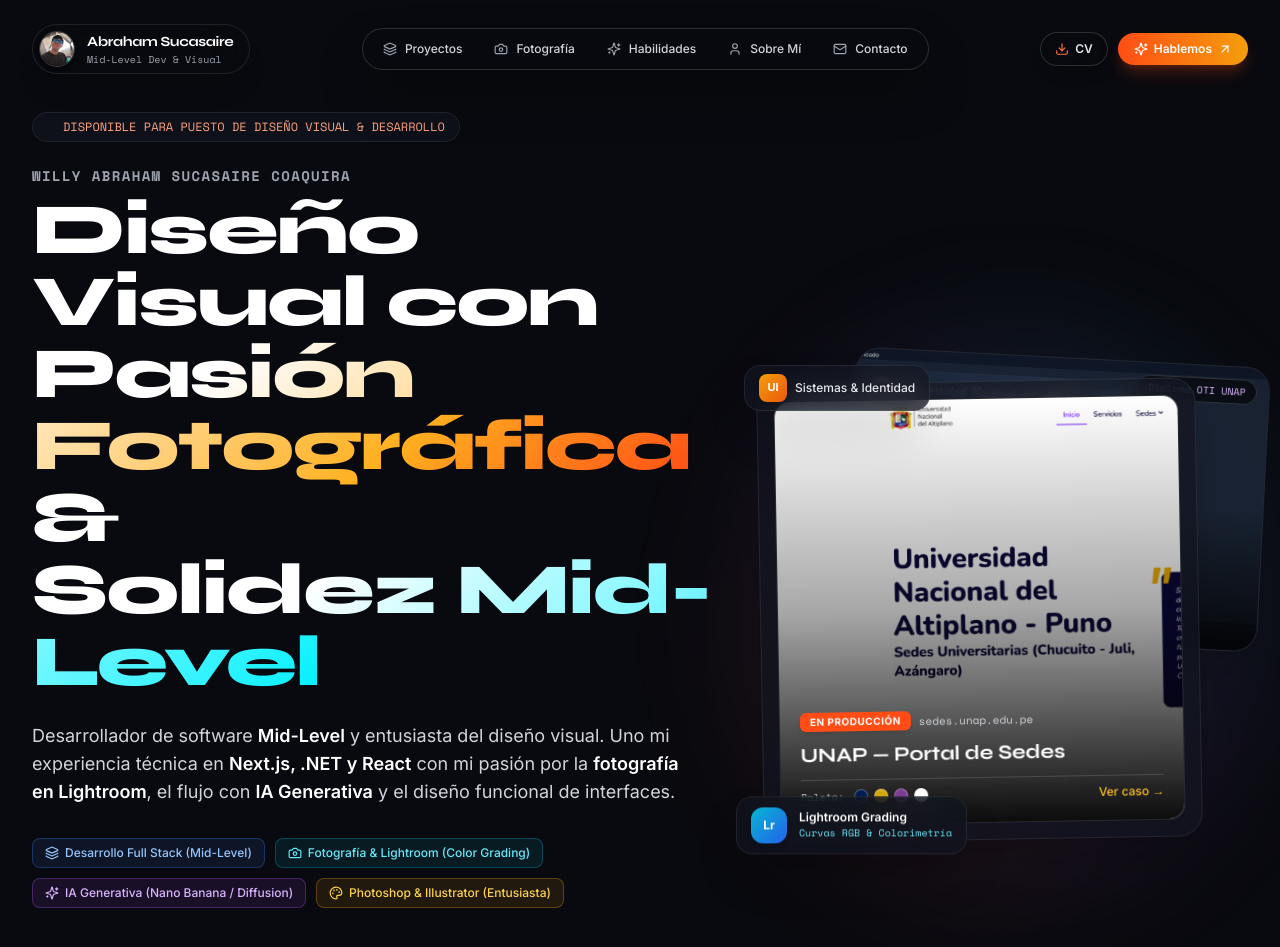
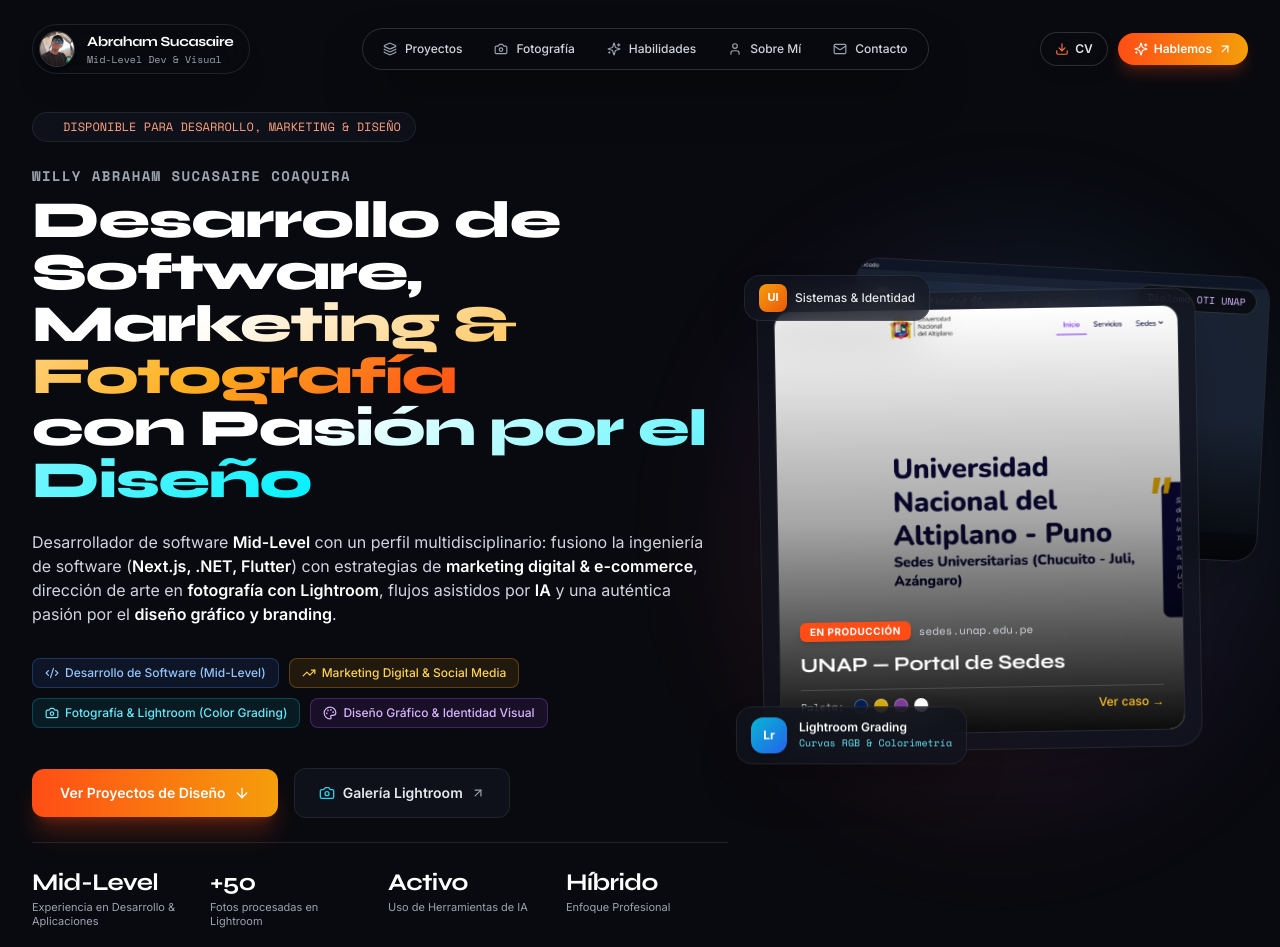
Before and after one commit to AbrahamSucasaire/portafolio_cv, a Next.js app: page / in a window 1280 px wide. Shown: the top 947 px of the page. Built offline with nearby package versions, Linux system fonts and the light colour scheme; a web font is replaced by a local one.

Commit message:
style: calibrar tamaño tipografico del Hero para mejor armonia visual

```diff
--- a/src/components/Hero.tsx
+++ b/src/components/Hero.tsx
@@ -2,7 +2,7 @@
 
 import React from "react";
 import { PERSONAL_INFO } from "@/data/portfolio-data";
-import { ArrowDown, Sparkles, Camera, Palette, Layers, Award, ArrowUpRight } from "lucide-react";
+import { ArrowDown, Sparkles, Camera, Palette, Layers, Award, ArrowUpRight, Code2, TrendingUp } from "lucide-react";
 
 export default function Hero() {
   return (
@@ -20,7 +20,7 @@
             {/* Status Pill */}
             <div className="inline-flex items-center gap-2 px-3.5 py-1.5 rounded-full glass-panel border border-brand-500/30 text-xs font-mono text-brand-300">
               <span className="w-2 h-2 rounded-full bg-brand-500 animate-ping" />
-              <span>DISPONIBLE PARA PUESTO DE DISEÑO VISUAL & DESARROLLO</span>
+              <span>DISPONIBLE PARA DESARROLLO, MARKETING & DISEÑO</span>
             </div>
 
             {/* Main Editorial Headline */}
@@ -28,35 +28,35 @@
               <h2 className="font-mono text-xs sm:text-sm tracking-widest text-gray-400 uppercase font-semibold">
                 Willy Abraham Sucasaire Coaquira
               </h2>
-              <h1 className="font-display text-4xl sm:text-6xl xl:text-7xl font-extrabold tracking-tight leading-[1.05] text-white">
-                Diseño Visual con <br />
-                <span className="text-gradient-primary">Pasión Fotográfica</span> & <br />
-                <span className="text-gradient-cyan">Solidez Mid-Level</span>
+              <h1 className="font-display text-3xl sm:text-4xl lg:text-5xl xl:text-[3.25rem] font-extrabold tracking-tight leading-[1.15] text-white">
+                Desarrollo de Software, <br />
+                <span className="text-gradient-primary">Marketing & Fotografía</span> <br />
+                <span className="text-gradient-cyan">con Pasión por el Diseño</span>
               </h1>
             </div>
 
             {/* Value Proposition Description */}
-            <p className="text-base sm:text-lg text-gray-300 max-w-2xl font-normal leading-relaxed">
-              Desarrollador de software <strong className="text-white font-semibold">Mid-Level</strong> y entusiasta del diseño visual. Uno mi experiencia técnica en <strong className="text-white font-semibold">Next.js, .NET y React</strong> con mi pasión por la <strong className="text-white font-semibold">fotografía en Lightroom</strong>, el flujo con <strong className="text-white font-semibold">IA Generativa</strong> y el diseño funcional de interfaces.
+            <p className="text-sm sm:text-base text-gray-300 max-w-2xl font-normal leading-relaxed">
+              Desarrollador de software <strong className="text-white font-semibold">Mid-Level</strong> con un perfil multidisciplinario: fusiono la ingeniería de software (<strong className="text-white font-semibold">Next.js, .NET, Flutter</strong>) con estrategias de <strong className="text-white font-semibold">marketing digital & e-commerce</strong>, dirección de arte en <strong className="text-white font-semibold">fotografía con Lightroom</strong>, flujos asistidos por <strong className="text-white font-semibold">IA</strong> y una auténtica pasión por el <strong className="text-white font-semibold">diseño gráfico y branding</strong>.
             </p>
 
             {/* Core Pillars / Tool Badges */}
             <div className="flex flex-wrap gap-2.5 pt-2">
               <span className="inline-flex items-center gap-1.5 px-3 py-1.5 rounded-lg bg-blue-500/10 border border-blue-500/30 text-blue-300 text-xs font-medium">
-                <Layers className="w-3.5 h-3.5" />
-                Desarrollo Full Stack (Mid-Level)
+                <Code2 className="w-3.5 h-3.5" />
+                Desarrollo de Software (Mid-Level)
+              </span>
+              <span className="inline-flex items-center gap-1.5 px-3 py-1.5 rounded-lg bg-amber-500/10 border border-amber-500/30 text-amber-300 text-xs font-medium">
+                <TrendingUp className="w-3.5 h-3.5" />
+                Marketing Digital & Social Media
               </span>
               <span className="inline-flex items-center gap-1.5 px-3 py-1.5 rounded-lg bg-cyan-500/10 border border-cyan-500/30 text-cyan-300 text-xs font-medium">
                 <Camera className="w-3.5 h-3.5" />
                 Fotografía & Lightroom (Color Grading)
               </span>
               <span className="inline-flex items-center gap-1.5 px-3 py-1.5 rounded-lg bg-purple-500/10 border border-purple-500/30 text-purple-300 text-xs font-medium">
-                <Sparkles className="w-3.5 h-3.5" />
-                IA Generativa (Nano Banana / Diffusion)
-              </span>
-              <span className="inline-flex items-center gap-1.5 px-3 py-1.5 rounded-lg bg-amber-500/10 border border-amber-500/30 text-amber-300 text-xs font-medium">
                 <Palette className="w-3.5 h-3.5" />
-                Photoshop & Illustrator (Entusiasta)
+                Diseño Gráfico & Identidad Visual
               </span>
             </div>
 
--- a/src/data/portfolio-data.ts
+++ b/src/data/portfolio-data.ts
@@ -3,10 +3,10 @@
 export const PERSONAL_INFO = {
   name: "Willy Abraham Sucasaire Coaquira",
   displayName: "Abraham Sucasaire",
-  roleTitle: "Diseñador Visual & Mid-Level Developer",
-  tagline: "Desarrollo de software y diseño visual con sensibilidad fotográfica, IA y precisión técnica.",
-  bio: "Desarrollador de software Mid-Level y entusiasta apasionado de la fotografía, la edición en Lightroom y el diseño visual. Combino la solidez del desarrollo Full Stack (.NET, Java, Next.js) con el uso de herramientas de IA generativa y sensibilidad estética para crear plataformas funcionales y piezas visuales memorables.",
-  shortBio: "Ingeniero y desarrollador mid-level apasionado por la fotografía de paisajes andinos, la curaduría en Lightroom y la exploración de interfaces modernas apoyadas en IA.",
+  roleTitle: "Mid-Level Developer • Marketing, Fotografía & Diseño",
+  tagline: "Ingeniería de software, marketing digital y fotografía con auténtica pasión por el diseño gráfico.",
+  bio: "Desarrollador de software Mid-Level con perfil multidisciplinario. Combino la solidez del desarrollo Full Stack y móvil (.NET, Next.js, Flutter) con estrategias de marketing digital y e-commerce, dirección de arte en fotografía con Lightroom, herramientas de IA y una genuina pasión por el diseño gráfico y la identidad de marca.",
+  shortBio: "Ingeniero y desarrollador mid-level con experiencia en marketing digital, fotografía en Lightroom y pasión por el diseño gráfico.",
   location: "Arequipa & Puno, Perú",
   email: "willyabrahamsucasaire@gmail.com",
   phone: "+51 963 530 811",
@@ -19,8 +19,8 @@
     { name: "Inglés", level: "Avanzado (B2 - Centro Cultural Peruano Norteamericano)" }
   ],
   stats: [
-    { label: "Experiencia en Desarrollo & Web", value: "Mid-Level" },
-    { label: "Fotos procesadas en Lightroom", value: "+500" },
+    { label: "Experiencia en Desarrollo & Aplicaciones", value: "Mid-Level" },
+    { label: "Fotos procesadas en Lightroom", value: "+50" },
     { label: "Uso de Herramientas de IA", value: "Activo" },
     { label: "Enfoque Profesional", value: "Híbrido" }
   ]
```
